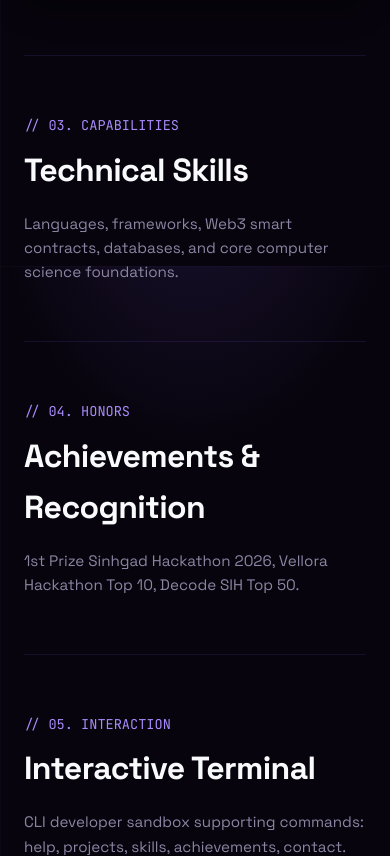
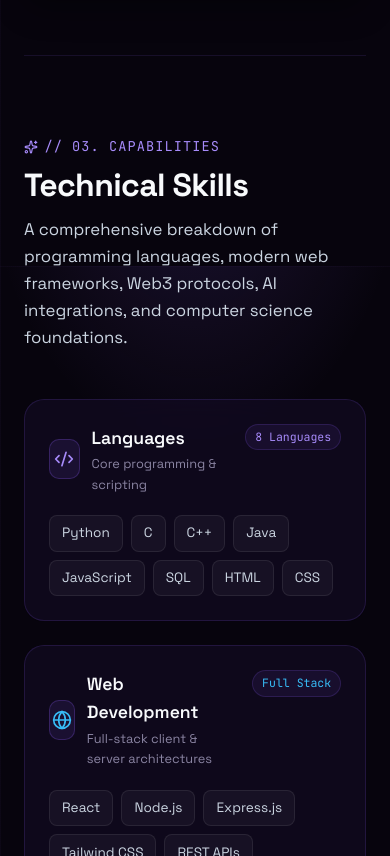
Before and after one commit to radhika817/radhika-portfolio, a React (Vite) app: page / in a window 390 px wide. Shown: the part 5642-6498 px from the top of the page. Built offline with nearby package versions, Linux system fonts and the light colour scheme.

Commit message:
feat: add skills section with grouped categories

```diff
--- a/src/App.jsx
+++ b/src/App.jsx
@@ -14,6 +14,7 @@
 import { useActiveSection } from './hooks/useActiveSection'
 import About from './components/About'
 import Projects from './components/Projects'
+import Skills from './components/Skills'
 
 const SECTION_IDS = ['about', 'projects', 'skills', 'achievements', 'terminal', 'contact']
 
@@ -118,40 +119,8 @@
         {/* Section: Featured Projects */}
         <Projects />
 
-        {/* Section: Skills Skeleton */}
-        <section
-          id="skills"
-          style={{
-            padding: '3.5rem 0',
-            scrollMarginTop: '80px',
-            borderBottom: '1px solid rgba(139, 92, 246, 0.12)',
-          }}
-        >
-          <div
-            style={{
-              display: 'inline-block',
-              color: 'var(--color-violet-light)',
-              fontFamily: 'var(--font-mono)',
-              fontSize: '0.85rem',
-              marginBottom: '0.5rem',
-            }}
-          >
-            // 03. CAPABILITIES
-          </div>
-          <h2
-            style={{
-              fontSize: '2rem',
-              marginBottom: '1rem',
-              color: 'var(--text-primary)',
-              letterSpacing: '-0.02em',
-            }}
-          >
-            Technical Skills
-          </h2>
-          <p style={{ color: 'var(--text-muted)', fontSize: '0.95rem' }}>
-            Languages, frameworks, Web3 smart contracts, databases, and core computer science foundations.
-          </p>
-        </section>
+        {/* Section: Technical Skills */}
+        <Skills />
 
         {/* Section: Achievements Skeleton */}
         <section
--- a/src/components/Skills.jsx
+++ b/src/components/Skills.jsx
@@ -1,3 +1,270 @@
+import { motion } from 'framer-motion'
+import {
+  Code2,
+  Globe,
+  Blocks,
+  BrainCircuit,
+  Database,
+  Cloud,
+  Binary,
+  Sparkles,
+} from 'lucide-react'
+import { skillsData } from '../data/content'
+import { useReducedMotion } from '../hooks/useReducedMotion'
+
+export const SKILL_CATEGORIES = [
+  {
+    id: 'languages',
+    title: 'Languages',
+    subtitle: 'Core programming & scripting',
+    icon: Code2,
+    skills: skillsData.languages,
+    accent: '#a78bfa',
+    badge: '8 Languages',
+  },
+  {
+    id: 'webDevelopment',
+    title: 'Web Development',
+    subtitle: 'Full-stack client & server architectures',
+    icon: Globe,
+    skills: skillsData.webDevelopment,
+    accent: '#38bdf8',
+    badge: 'Full Stack',
+  },
+  {
+    id: 'blockchainWeb3',
+    title: 'Blockchain & Web3',
+    subtitle: 'Decentralized contracts & storage',
+    icon: Blocks,
+    skills: skillsData.blockchainWeb3,
+    accent: '#fbbf24',
+    badge: 'Sepolia & IPFS',
+  },
+  {
+    id: 'aiIntegrations',
+    title: 'AI & Integrations',
+    subtitle: 'LLM APIs & automated evaluations',
+    icon: BrainCircuit,
+    skills: skillsData.aiIntegrations,
+    accent: '#c084fc',
+    badge: 'Groq LLM',
+  },
+  {
+    id: 'databases',
+    title: 'Databases',
+    subtitle: 'Document, relational & real-time stores',
+    icon: Database,
+    skills: skillsData.databases,
+    accent: '#34d399',
+    badge: 'SQL & NoSQL',
+  },
+  {
+    id: 'cloudTools',
+    title: 'Cloud & Tools',
+    subtitle: 'DevOps, version control & APIs',
+    icon: Cloud,
+    skills: skillsData.cloudTools,
+    accent: '#60a5fa',
+    badge: 'AWS & Git',
+  },
+  {
+    id: 'computerScience',
+    title: 'Computer Science',
+    subtitle: 'Algorithmic & architectural theory',
+    icon: Binary,
+    skills: skillsData.computerScience,
+    accent: '#f472b6',
+    badge: 'Core Theory',
+  },
+]
+
+/**
+ * Skills Section with grouped categories derived directly from README.md.
+ */
 export default function Skills() {
-  return null;
+  const prefersReducedMotion = useReducedMotion()
+
+  return (
+    <section
+      id="skills"
+      style={{
+        padding: '5rem 0 3.5rem',
+        scrollMarginTop: '80px',
+        borderBottom: '1px solid rgba(139, 92, 246, 0.12)',
+      }}
+    >
+      {/* Section Header */}
+      <motion.div
+        initial={prefersReducedMotion ? false : { opacity: 0, y: 20 }}
+        whileInView={{ opacity: 1, y: 0 }}
+        viewport={{ once: true, margin: '-40px' }}
+        transition={{ duration: 0.5 }}
+        style={{ marginBottom: '3rem' }}
+      >
+        <div
+          style={{
+            display: 'inline-flex',
+            alignItems: 'center',
+            gap: '0.4rem',
+            color: 'var(--color-violet-light)',
+            fontFamily: 'var(--font-mono)',
+            fontSize: '0.85rem',
+            letterSpacing: '0.08em',
+            marginBottom: '0.6rem',
+          }}
+        >
+          <Sparkles size={14} />
+          <span>// 03. CAPABILITIES</span>
+        </div>
+        <h2
+          style={{
+            fontSize: 'clamp(2rem, 4vw, 2.75rem)',
+            fontWeight: 700,
+            color: 'var(--text-primary)',
+            letterSpacing: '-0.02em',
+            lineHeight: 1.15,
+            marginBottom: '0.75rem',
+          }}
+        >
+          Technical Skills
+        </h2>
+        <p
+          style={{
+            color: 'var(--text-secondary)',
+            fontSize: '1.05rem',
+            maxWidth: '680px',
+            lineHeight: 1.6,
+          }}
+        >
+          A comprehensive breakdown of programming languages, modern web frameworks, Web3 protocols, AI integrations, and computer science foundations.
+        </p>
+      </motion.div>
+
+      {/* Grouped Categories Grid */}
+      <div
+        className="skills-grid"
+        style={{
+          display: 'grid',
+          gridTemplateColumns: 'repeat(auto-fit, minmax(320px, 1fr))',
+          gap: '1.5rem',
+        }}
+      >
+        {SKILL_CATEGORIES.map((category) => {
+          const IconComponent = category.icon
+          return (
+            <div
+              key={category.id}
+              className="skill-category-card"
+              style={{
+                position: 'relative',
+                background: 'rgba(19, 11, 36, 0.65)',
+                border: '1px solid var(--border-subtle)',
+                borderRadius: 'var(--radius-lg)',
+                padding: '1.5rem',
+                backdropFilter: 'blur(12px)',
+                display: 'flex',
+                flexDirection: 'column',
+                justifyContent: 'space-between',
+                transition: 'all 0.25s ease',
+              }}
+            >
+              <div>
+                {/* Category Header */}
+                <div
+                  style={{
+                    display: 'flex',
+                    alignItems: 'flex-start',
+                    justifyContent: 'space-between',
+                    gap: '1rem',
+                    marginBottom: '1.25rem',
+                  }}
+                >
+                  <div style={{ display: 'flex', alignItems: 'center', gap: '0.75rem' }}>
+                    <div
+                      style={{
+                        width: '40px',
+                        height: '40px',
+                        borderRadius: '10px',
+                        background: 'rgba(139, 92, 246, 0.1)',
+                        border: '1px solid rgba(139, 92, 246, 0.25)',
+                        display: 'flex',
+                        alignItems: 'center',
+                        justifyContent: 'center',
+                        color: category.accent,
+                      }}
+                    >
+                      <IconComponent size={20} />
+                    </div>
+                    <div>
+                      <h3
+                        style={{
+                          fontSize: '1.1rem',
+                          fontWeight: 600,
+                          color: 'var(--text-primary)',
+                          marginBottom: '0.15rem',
+                        }}
+                      >
+                        {category.title}
+                      </h3>
+                      <p
+                        style={{
+                          fontSize: '0.8rem',
+                          color: 'var(--text-muted)',
+                        }}
+                      >
+                        {category.subtitle}
+                      </p>
+                    </div>
+                  </div>
+                  <span
+                    style={{
+                      fontFamily: 'var(--font-mono)',
+                      fontSize: '0.72rem',
+                      color: category.accent,
+                      background: 'rgba(139, 92, 246, 0.08)',
+                      padding: '0.2rem 0.55rem',
+                      borderRadius: 'var(--radius-full)',
+                      border: '1px solid rgba(139, 92, 246, 0.18)',
+                      whiteSpace: 'nowrap',
+                    }}
+                  >
+                    {category.badge}
+                  </span>
+                </div>
+
+                {/* Skill Chips */}
+                <div
+                  style={{
+                    display: 'flex',
+                    flexWrap: 'wrap',
+                    gap: '0.5rem',
+                  }}
+                >
+                  {category.skills.map((skill) => (
+                    <span
+                      key={skill}
+                      className="skill-chip"
+                      style={{
+                        display: 'inline-flex',
+                        alignItems: 'center',
+                        fontSize: '0.85rem',
+                        padding: '0.4rem 0.75rem',
+                        borderRadius: 'var(--radius-sm)',
+                        background: 'rgba(255, 255, 255, 0.04)',
+                        color: 'var(--text-secondary)',
+                        border: '1px solid rgba(255, 255, 255, 0.08)',
+                        transition: 'all 0.2s ease',
+                      }}
+                    >
+                      {skill}
+                    </span>
+                  ))}
+                </div>
+              </div>
+            </div>
+          )
+        })}
+      </div>
+    </section>
+  )
 }
```
